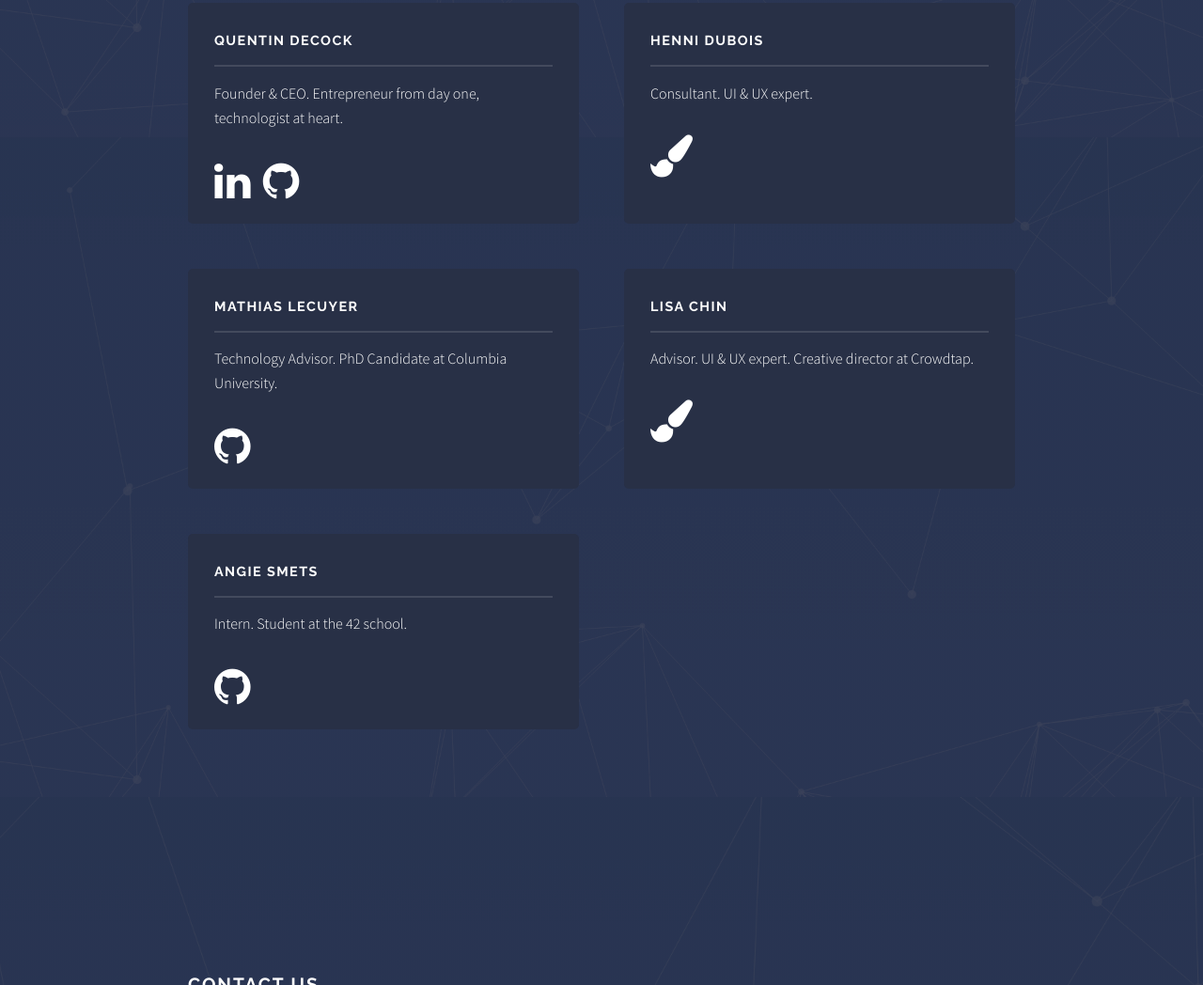
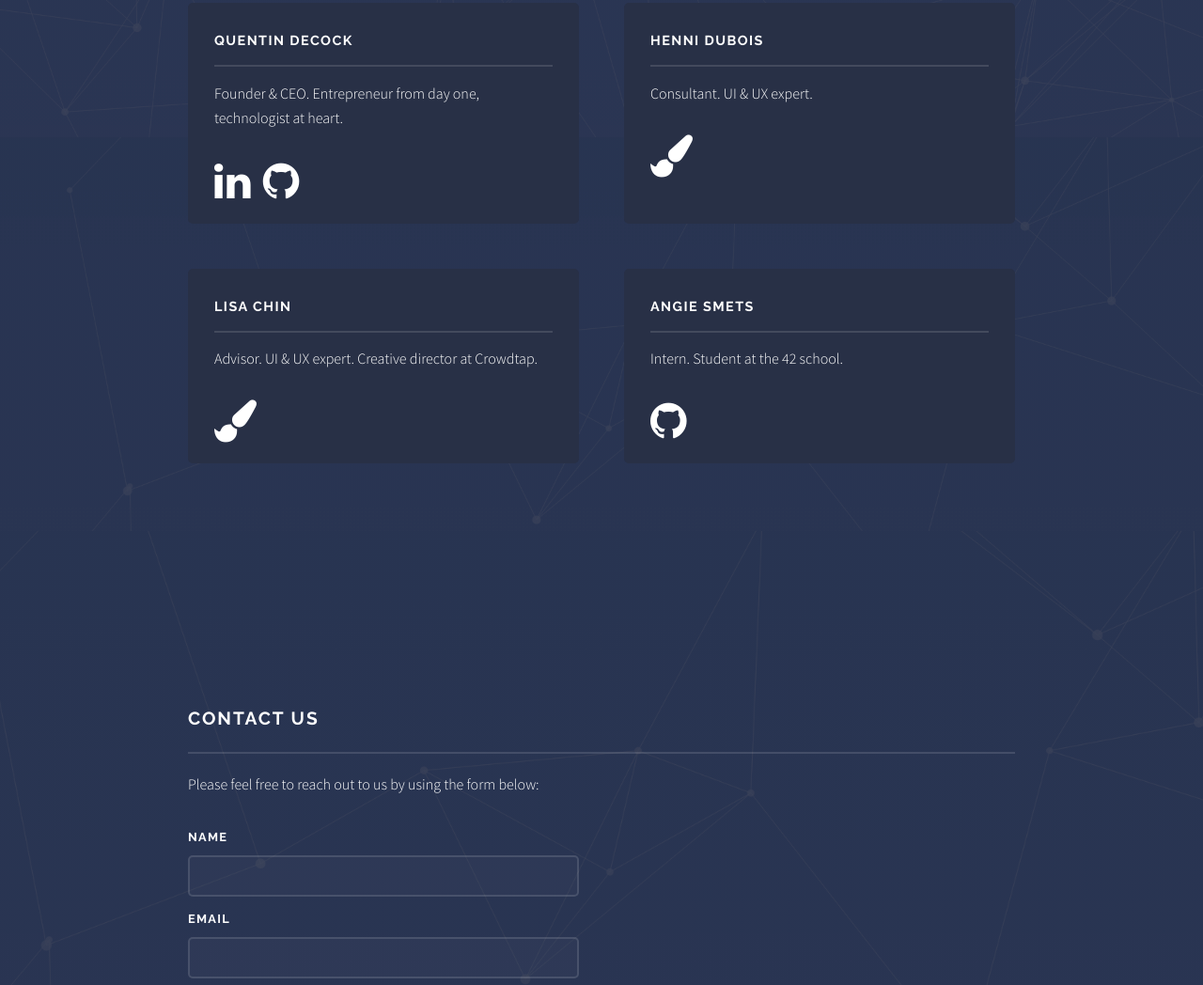
Before and after one commit to quentindecock/peers_and_peers, a plain HTML site: page index.html in a window 1280 px wide. Shown: the part 3054-4102 px from the top of the page at 94% size. Drawn offline with Linux system fonts and the light colour scheme; a script that the page names is missing.

Commit message:
removes mathias

```diff
--- a/index.html
+++ b/index.html
@@ -131,17 +131,6 @@
                       <!-- <a href="#" class="special">Learn more</a> -->
                     </article>
                     <article>
-                      <!--
-                      <a href="#" class="image"><img src="./img/profile/mathias-lecuyer.jpeg" alt="Mathias Lecuyer"></a>
-                      -->
-                      <h3 class="major">Mathias Lecuyer</h3>
-                      <p>Technology Advisor. PhD Candidate at Columbia University.</p>
-                      <div class='reference-container'>
-                        <a href='http://www.github.com/matlec' target='_blank' class='no-decoration'><i class='fa fa-github reference'></i></a>
-                      </div>
-                      <!-- <a href="#" class="special">Learn more</a> -->
-                    </article>
-                    <article>
                       <h3 class="major">Lisa Chin</h3>
                       <p>Advisor. UI & UX expert. Creative director at Crowdtap.</p>
                       <div class='reference-container'>
```
